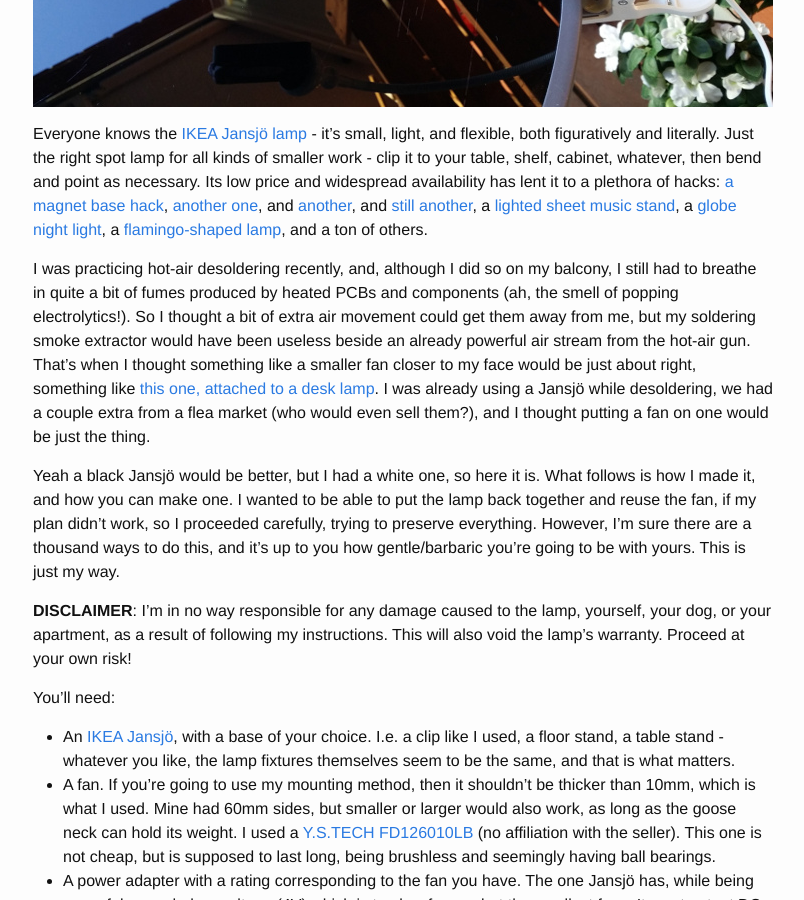
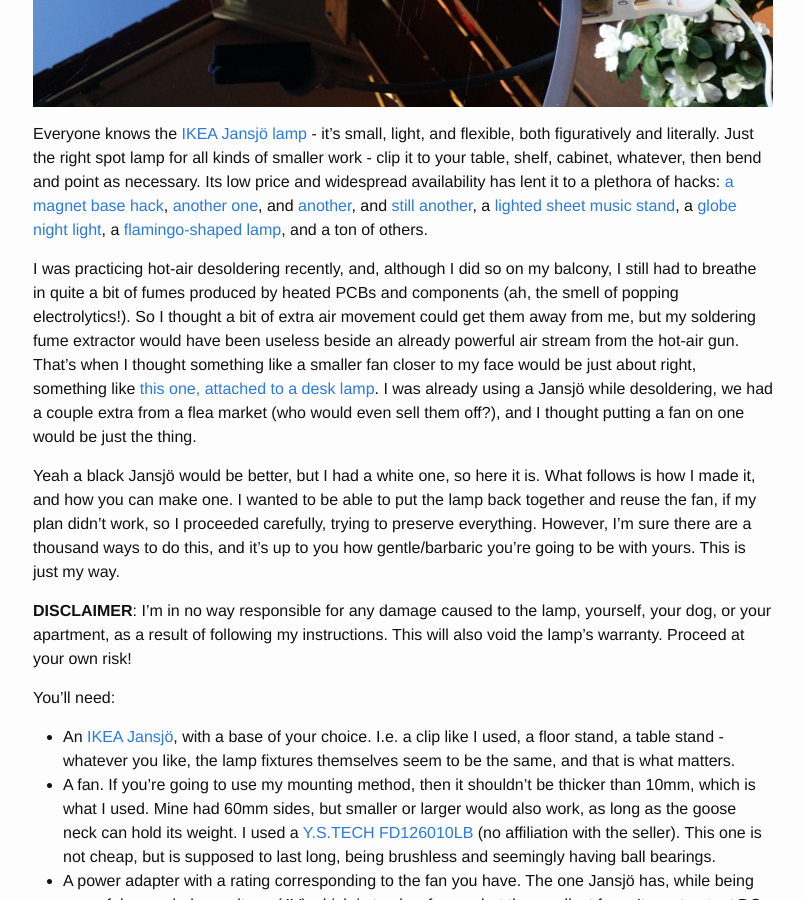
Before and after one commit to spbnick/spbnick.github.io, a Jekyll site: the page built from _posts/2016-10-15-Gooseneck-fan-from-Jansjö.markdown, in a window 1280 px wide and 900 px high, scrolled down 564 px. Shown: the whole window, without its empty margins (237-1041 px from the left). Built offline with Jekyll 4.4.1, drawn with Linux system fonts in a browser that asks for light colours.

Commit message:
Fix minor wording and formatting issues with Jansjö post

```diff
--- a/_posts/2016-10-15-Gooseneck-fan-from-Jansjö.markdown
+++ b/_posts/2016-10-15-Gooseneck-fan-from-Jansjö.markdown
@@ -22,12 +22,12 @@ stand][lighted_sheet_music_stand], a [globe night light][globe_night_light], a
 I was practicing hot-air desoldering recently, and, although I did so on my
 balcony, I still had to breathe in quite a bit of fumes produced by heated
 PCBs and components (ah, the smell of popping electrolytics!). So I thought a
-bit of extra air movement could get them away from me, but my soldering smoke
+bit of extra air movement could get them away from me, but my soldering fume
 extractor would have been useless beside an already powerful air stream from
 the hot-air gun. That's when I thought something like a smaller fan closer to
 my face would be just about right, something like [this one, attached to a
 desk lamp][desk_lamp_fan]. I was already using a Jansjö while desoldering, we
-had a couple extra from a flea market (who would even sell them?), and I
+had a couple extra from a flea market (who would even sell them off?), and I
 thought putting a fan on one would be just the thing.
 
 Yeah a black Jansjö would be better, but I had a white one, so here it is.
@@ -43,6 +43,7 @@ instructions. This will also void the lamp’s warranty. Proceed at your own
 risk!
 
 You'll need:
+
 * An [IKEA Jansjö][ikea_jansjö], with a base of your choice. I.e. a clip like
   I used, a floor stand, a table stand - whatever you like, the lamp fixtures
   themselves seem to be the same, and that is what matters.
```
